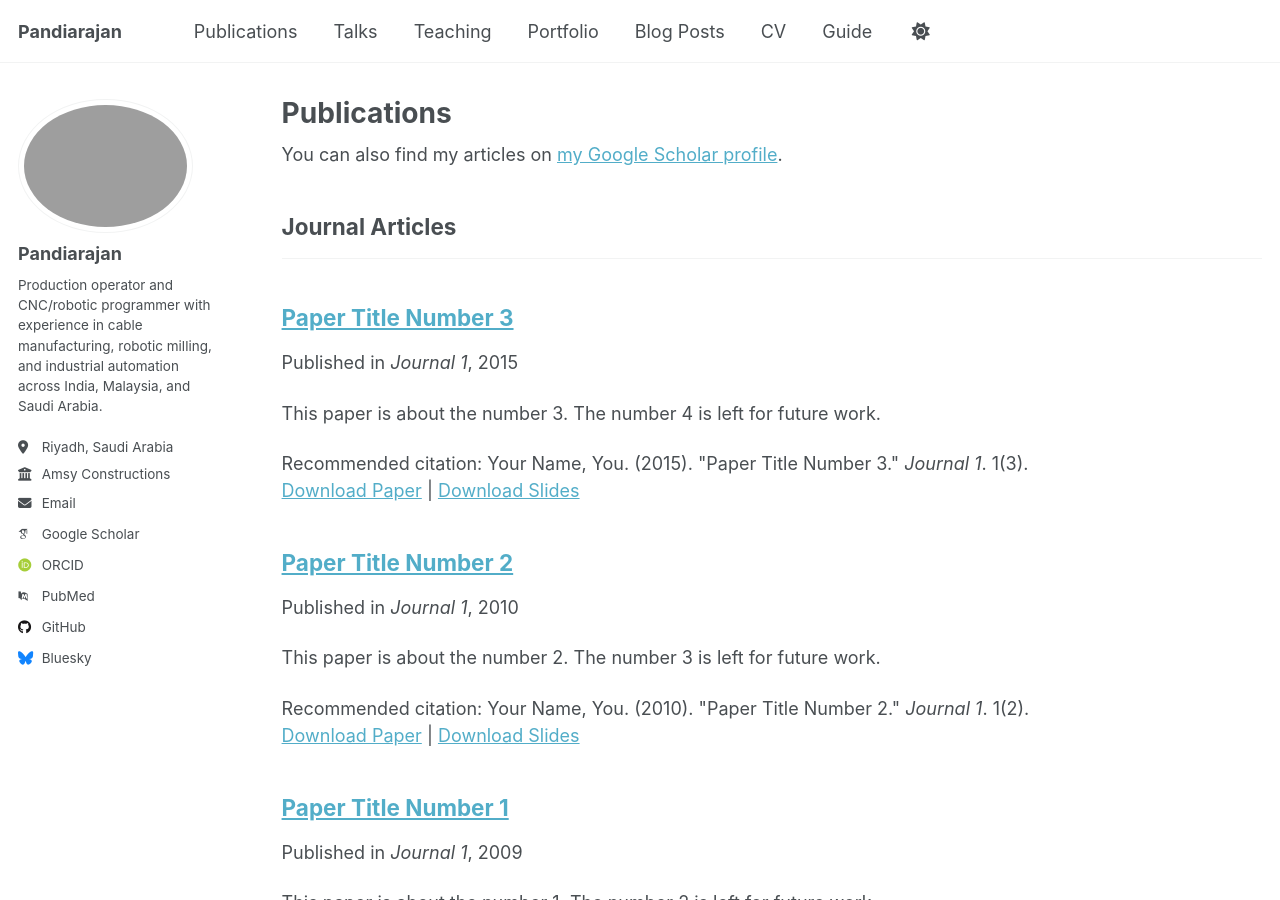
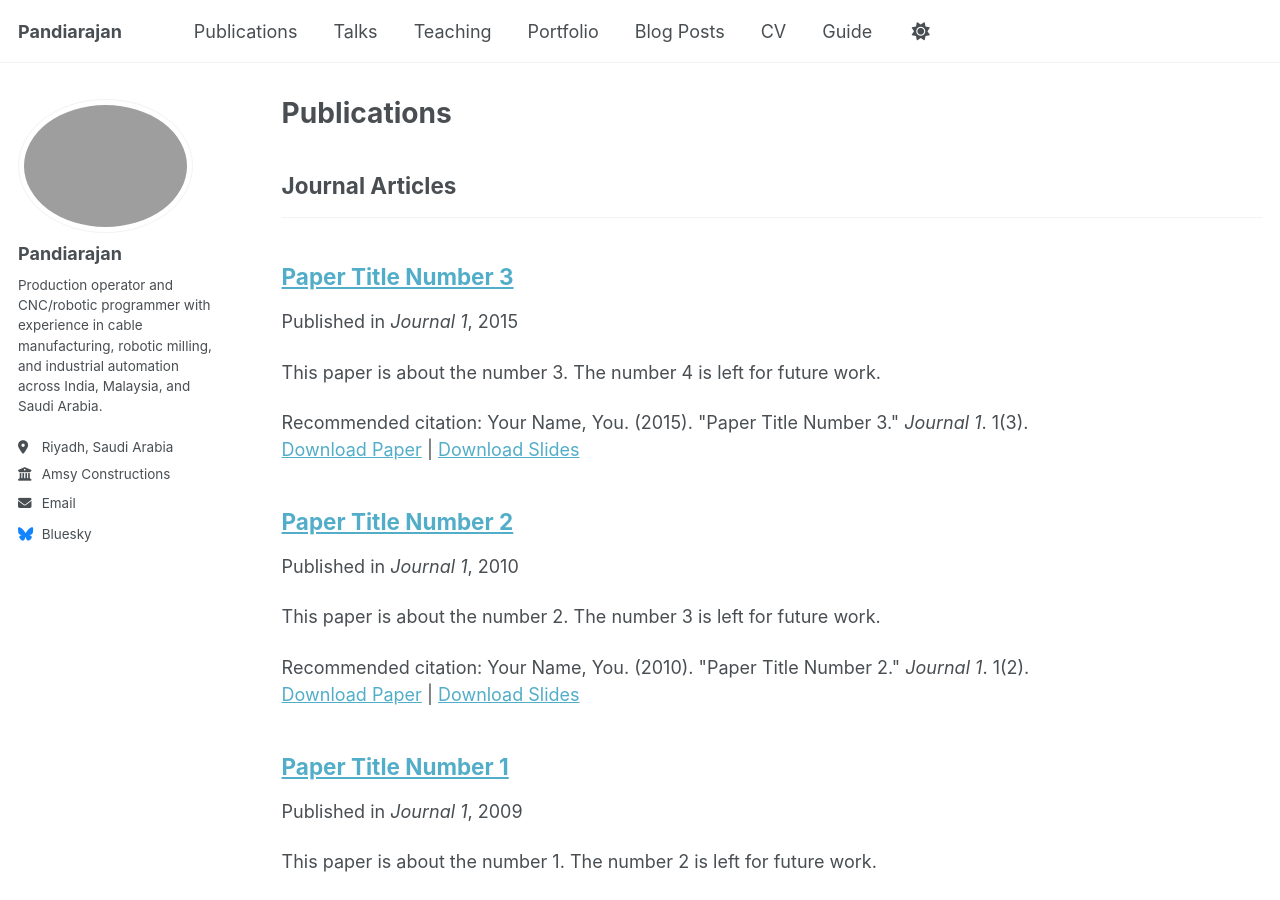
Before and after one commit to pandipreethi98430-ctrl/pandipreethi98430-ctrl, a Jekyll site: the page built from _pages/publications.html, in a window 1280 px wide and 900 px high. Built offline with Jekyll 4.4.1, drawn with Linux system fonts in a browser that asks for light colours; some web fonts are replaced; a script that is not in the unit is left out; part of the change alters nothing that is shown.

Commit message:
Update _config.yml

```diff
--- a/_config.yml
+++ b/_config.yml
@@ -30,24 +30,8 @@ author:
   email            : "pandipreethi98430@gmail.com"
 
   # Academic websites
-  academia         : # URL
-  arxiv            : # URL - Update with the correct link to your profile
-  googlescholar    : "https://scholar.google.com/citations?user=PS_CX0AAAAAJ"
-  inspire-hep      : # URL
-  impactstory      : # URL
-  orcid            : "https://orcid.org/yourorcidurl"
-  semantic         : # URL
-  pubmed           : "https://www.ncbi.nlm.nih.gov/pubmed/?term=john+snow"
-  researchgate     : # URL
-  scopus           : # URL
 
-  # Repositories and software development
-  bitbucket        : # Username - Update with your username on the site
-  codepen          : # Username
-  dribbble         : # Username
-  github           : "academicpages"
-  kaggle           : # Username
-  stackoverflow    : # User number or user number and name (i.e., use "1" or "1/jeff-atwood")
+
 
   # Social media
   artstation       : # Username
```
